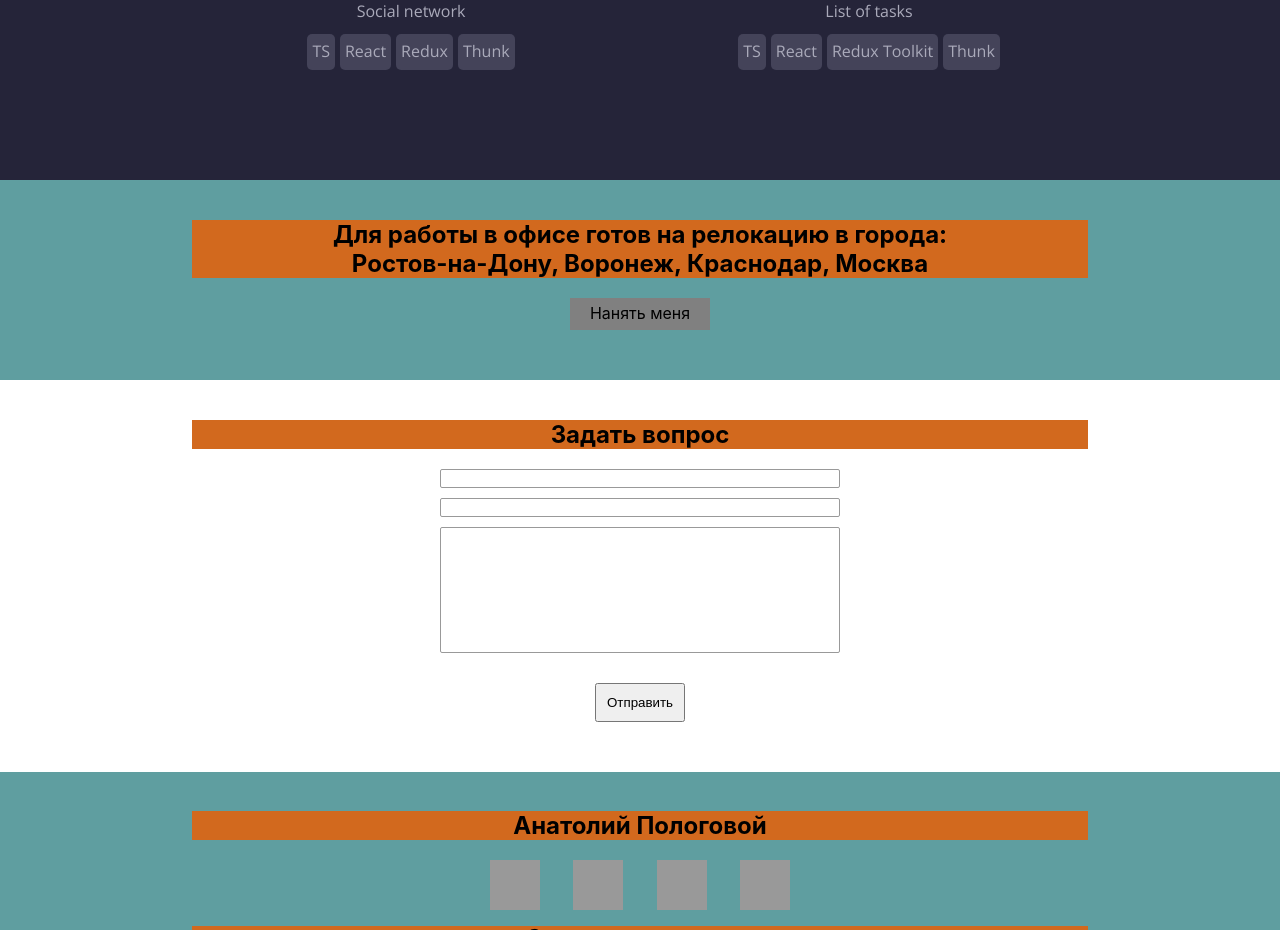
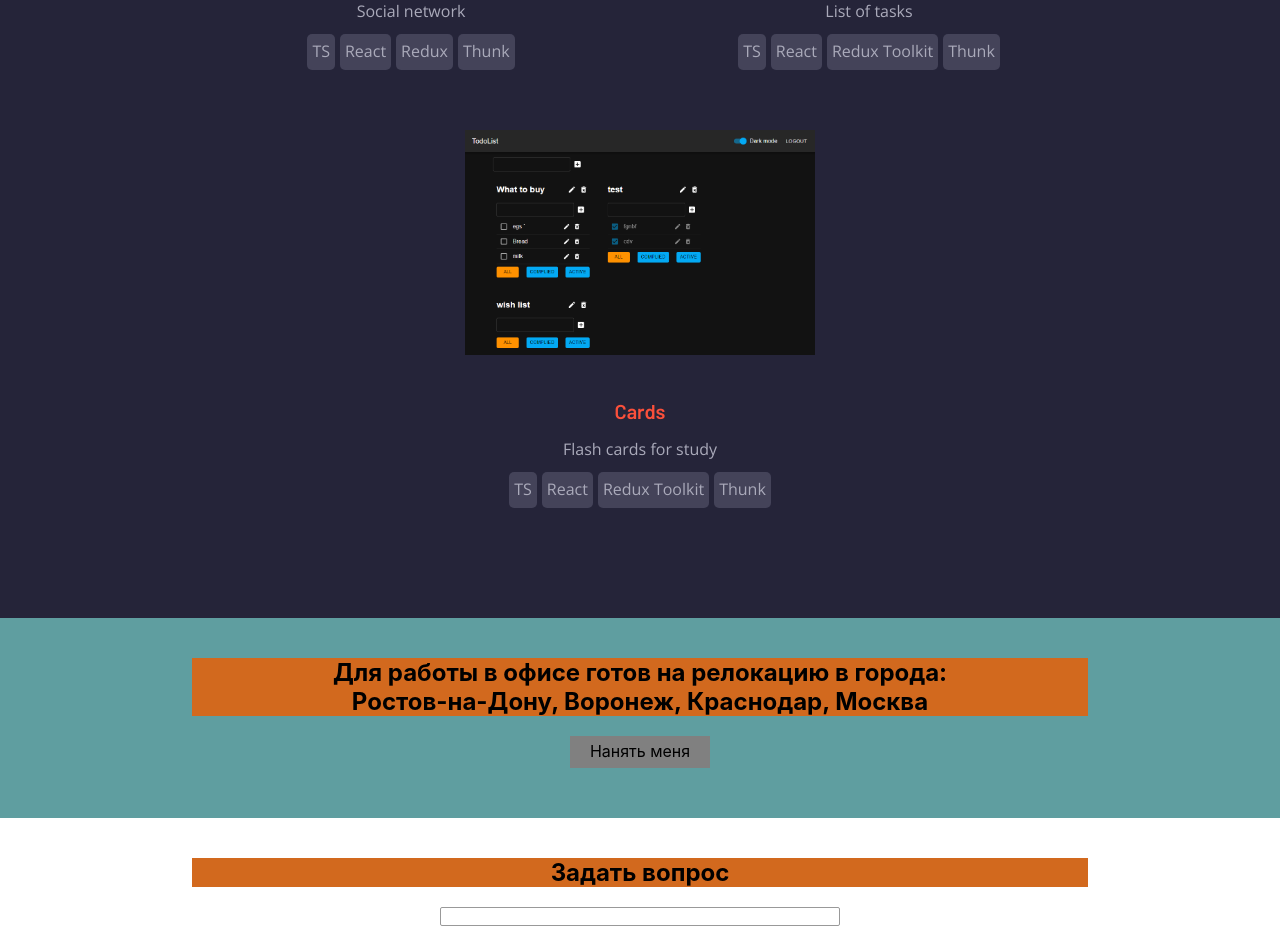
Before and after one commit to AnatoliyPologovoy/portfolio, a React (Create React App) app: page / in a window 1280 px wide. Shown: the part 2180-3110 px from the top of the page. Built offline with nearby package versions, Linux system fonts and the light colour scheme.

Commit message:
add drafts cards work

```diff
--- a/src/app/content.ts
+++ b/src/app/content.ts
@@ -64,6 +64,13 @@ export const content: ContentType  = {
 						link: 'https://anatoliypologovoy.github.io/todolist/',
 						techs: ['TS', 'React', 'Redux Toolkit', 'Thunk'],
 						img: todoList
+				},
+				{
+						title: 'Cards',
+						desc: 'Flash cards for study',
+						link: '#',
+						techs: ['TS', 'React', 'Redux Toolkit', 'Thunk'],
+						img: todoList
 				}
 		],
 		skills: [
```
